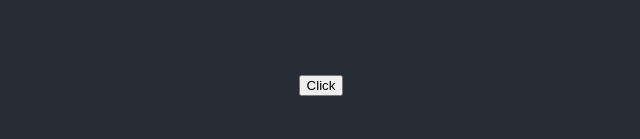
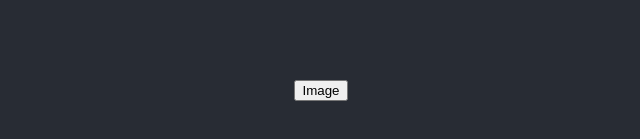
Before and after one commit to huseyinbattal/react-18, a React (Create React App) app: page / in a window 1280 px wide. Shown: the part 315-454 px from the top of the page, without its empty margins (319-959 px from the left). Built offline with nearby package versions, Linux system fonts and the light colour scheme.

Commit message:
useTransition

```diff
--- a/src/App.js
+++ b/src/App.js
@@ -1,8 +1,17 @@
 import "./App.css";
-import { useId, useState } from "react";
+import { useId, useState, useTransition} from "react";
 import { flushSync } from "react-dom";
 
 function App() {
+  const [isPending, startTransition] = useTransition();
+  const [count, setCount] = useState("");
+
+  function handleBtnClick() {
+    startTransition(() => {
+      setCount("https://encrypted-tbn0.gstatic.com/images?q=tbn:ANd9GcSm2DAPIyDJ3hWNWAcDyvlaNtK0UPG3yh9BTN-jJvdz&s");
+    })
+  }
+
   console.log(useId());
 
   const [text, setText] = useState(0);
@@ -22,7 +31,13 @@ function App() {
   return (
     <div className="App">
       <header className="App-header">
-        <button onClick={handleClick}>Click</button>
+
+
+        <div>
+          {isPending && <div><img src={count} /></div>}
+
+          <button onClick={handleBtnClick}>Image</button>
+    </div>
       </header>
     </div>
   );
```
